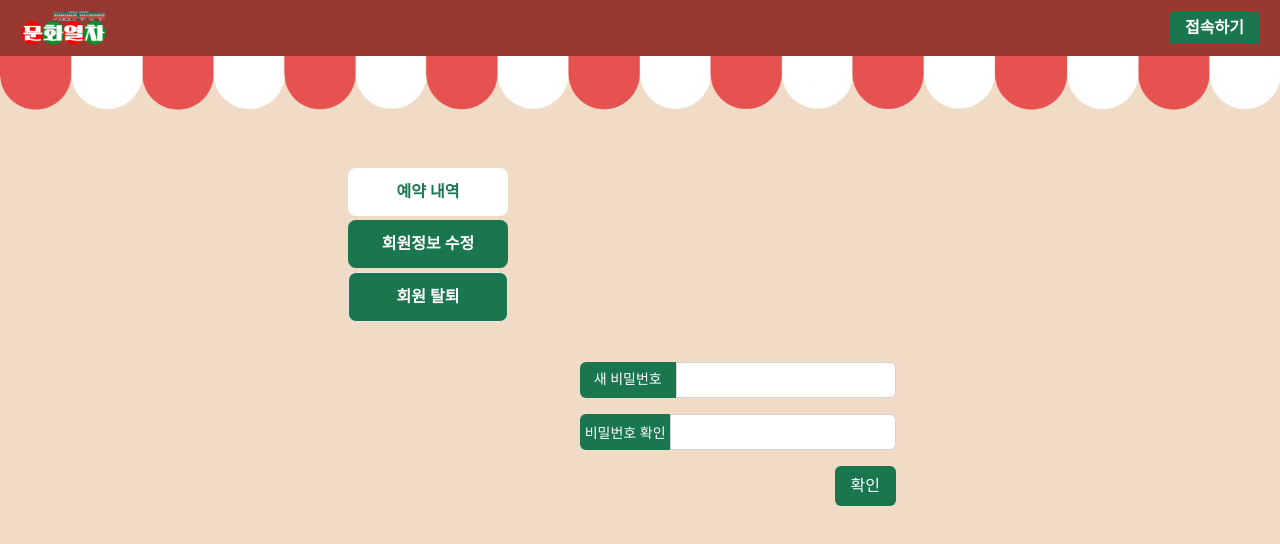
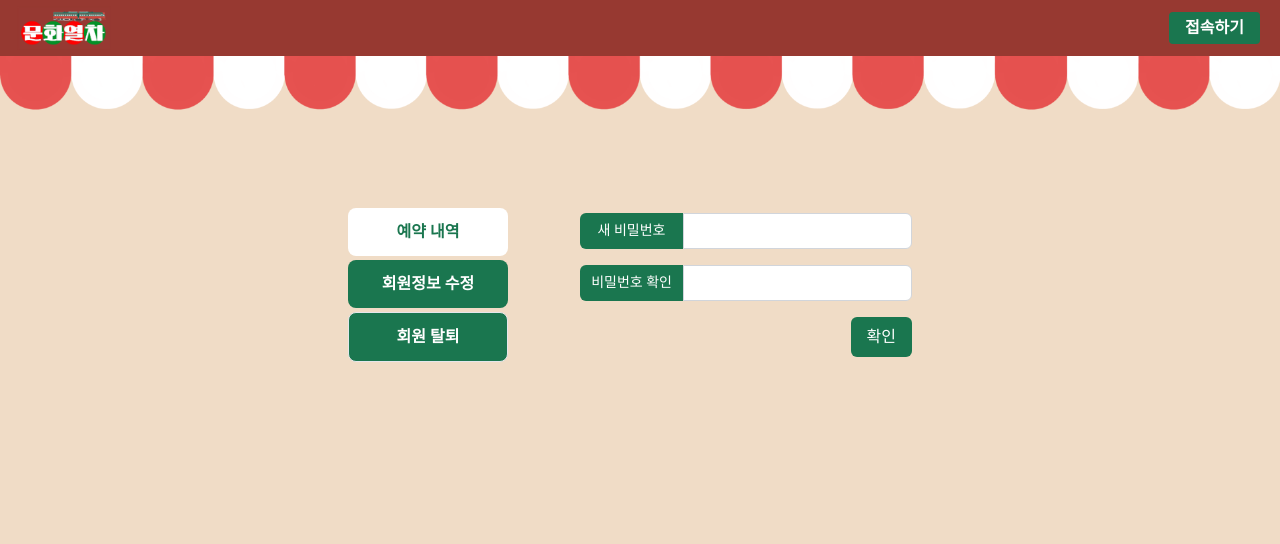
Before and after one commit to 2hanbyeol1/munhwa-yeolcha, a Next.js app: page /mypage/edit in a window 1280 px wide. Shown: the top 544 px of the page. Built offline with nearby package versions, Linux system fonts and the light colour scheme; no server answers; a web font is replaced by a local one.

Commit message:
Feat: 비밀번호 수정 로직, 디자인 수정 완료

```diff
--- a/src/app/(provider)/mypage/edit/page.tsx
+++ b/src/app/(provider)/mypage/edit/page.tsx
@@ -4,7 +4,7 @@ import { createClient } from "@supabase/supabase-js";
 
 const Edit = () => {
   return (
-    <div className="flex items-center h-[612px] w-[100%]">
+    <div className="flex pt-[85px] h-[612px] w-[100%]">
       <EditProfileForm />
     </div>
   );
--- a/src/components/EditProfileForm.tsx
+++ b/src/components/EditProfileForm.tsx
@@ -25,7 +25,7 @@ const EditProfileForm: React.FC = () => {
   return (
     <form className="ml-8 mr-8 space-y-4">
       <div className="flex">
-        <label className="bg-green text-white text-center py-2 px-3 w-32 h-9 text-sm rounded-l-md">새 비밀번호</label>
+        <label className="bg-green text-white text-center py-2 px-2 w-36 h-9 text-sm rounded-l-md">새 비밀번호</label>
         <input
           type="password"
           name="password"
@@ -35,7 +35,7 @@ const EditProfileForm: React.FC = () => {
         />
       </div>
       <div className="flex">
-        <label className="bg-green text-white text-center text-sm py-2.5 w-32 h-9 rounded-l-md">비밀번호 확인</label>
+        <label className="bg-green text-white text-center text-sm px-2 py-2 w-36 h-9 rounded-l-md">비밀번호 확인</label>
         <input
           type="password"
           name="confirmPassword"
--- a/src/components/TicketList.tsx
+++ b/src/components/TicketList.tsx
@@ -38,7 +38,7 @@ const TicketList = () => {
 
   return (
     <>
-      <div className="flex flex-col items-end pt-10">
+      <div className="flex flex-col items-end pt-[80px]">
         <div className="grid grid-cols-2">
           <div className="flex flex-col justify-center w-[100px]">
             <Link
```
